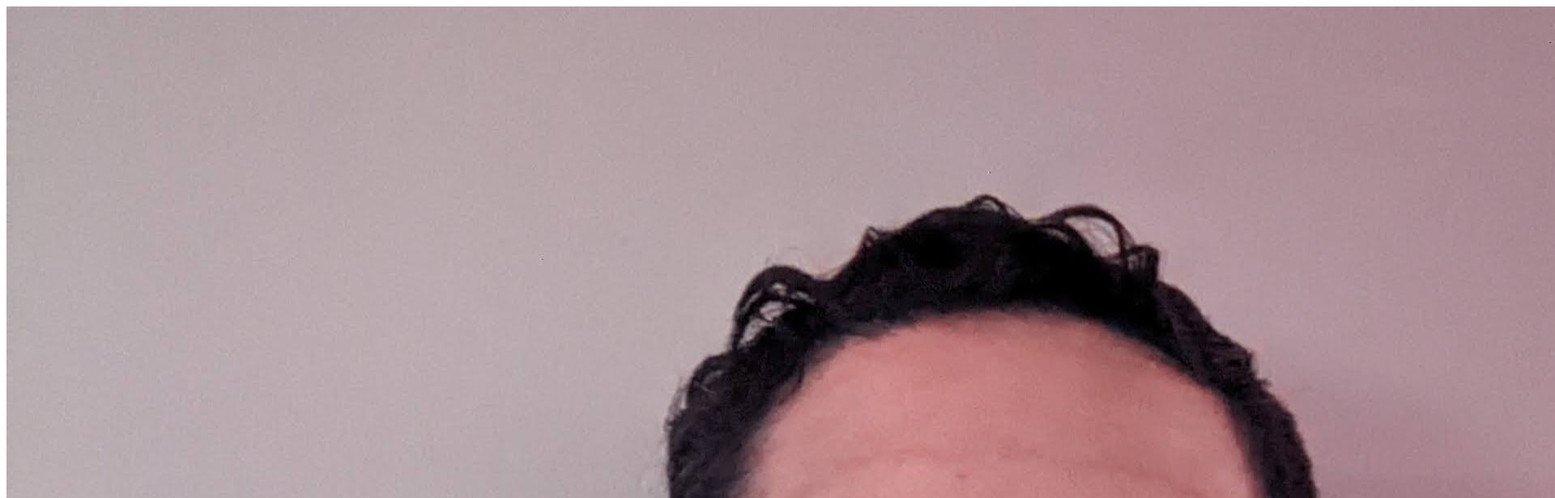
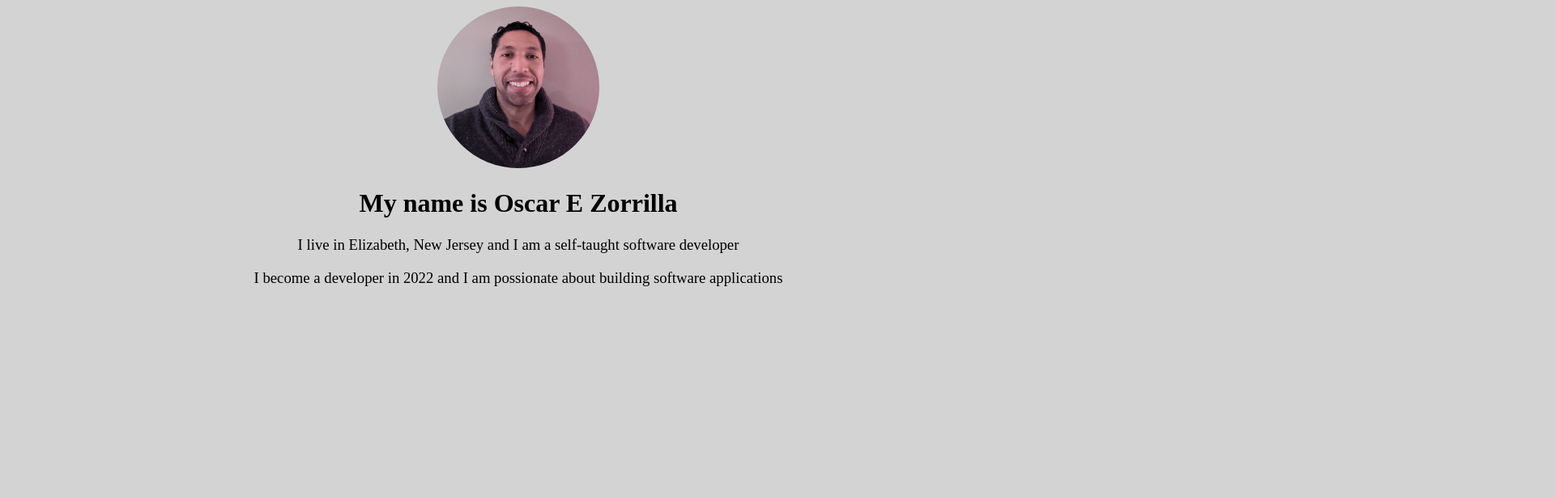
Before and after one commit to OEZorrilla/Project-one, a plain HTML site: page resources/index.html in a window 1280 px wide. Shown: the top 616 px of the page at 81% size, 1920 px wide, since content can reach past the window. Drawn offline with Linux system fonts and the light colour scheme.

Commit message:
second commit

```diff
--- a/resources/css/index.css
+++ b/resources/css/index.css
@@ -0,0 +1,13 @@
+.banner {
+  text-align: center;
+}
+
+#personal-pic {
+  border-radius: 50%;
+  height: 200px;
+  width: 200px;
+}
+
+.text2 {
+  font-weight: lighter;
+}
--- a/resources/index.html
+++ b/resources/index.html
@@ -5,8 +5,15 @@
   <meta http-equiv="X-UA-Compatible" content="IE=edge">
   <meta name="viewport" content="width=device-width, initial-scale=1.0">
   <title>Personal-Website</title>
+  <link rel="stylesheet" href="./css/index.css">
 </head>
-<body>
-    <img src="images/Website_Pic.jpeg">
+<body style="background-color: lightgray;">
+  <div class="banner">
+    <img id="personal-pic" src="images/Website_Pic.jpeg">
+    <h1>My name is Oscar E Zorrilla</h1>
+    <h3 class="text2">I live in Elizabeth, New Jersey and I am a self-taught software developer </h3>
+    <h3 class="text2">I become a developer in 2022 and I am possionate about building software applications</h3>
+  </div>
+
 </body>
 </html>
```
Also changed, not shown: 2 other files.
